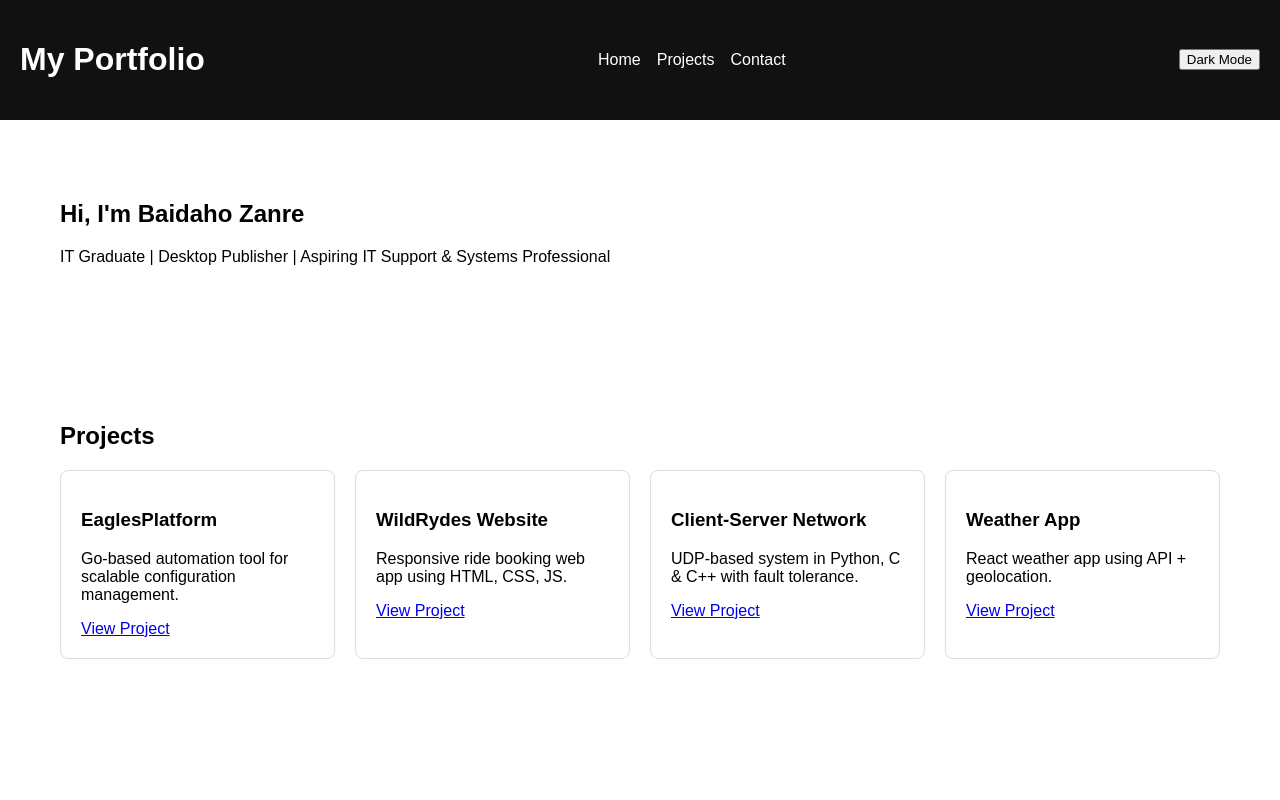
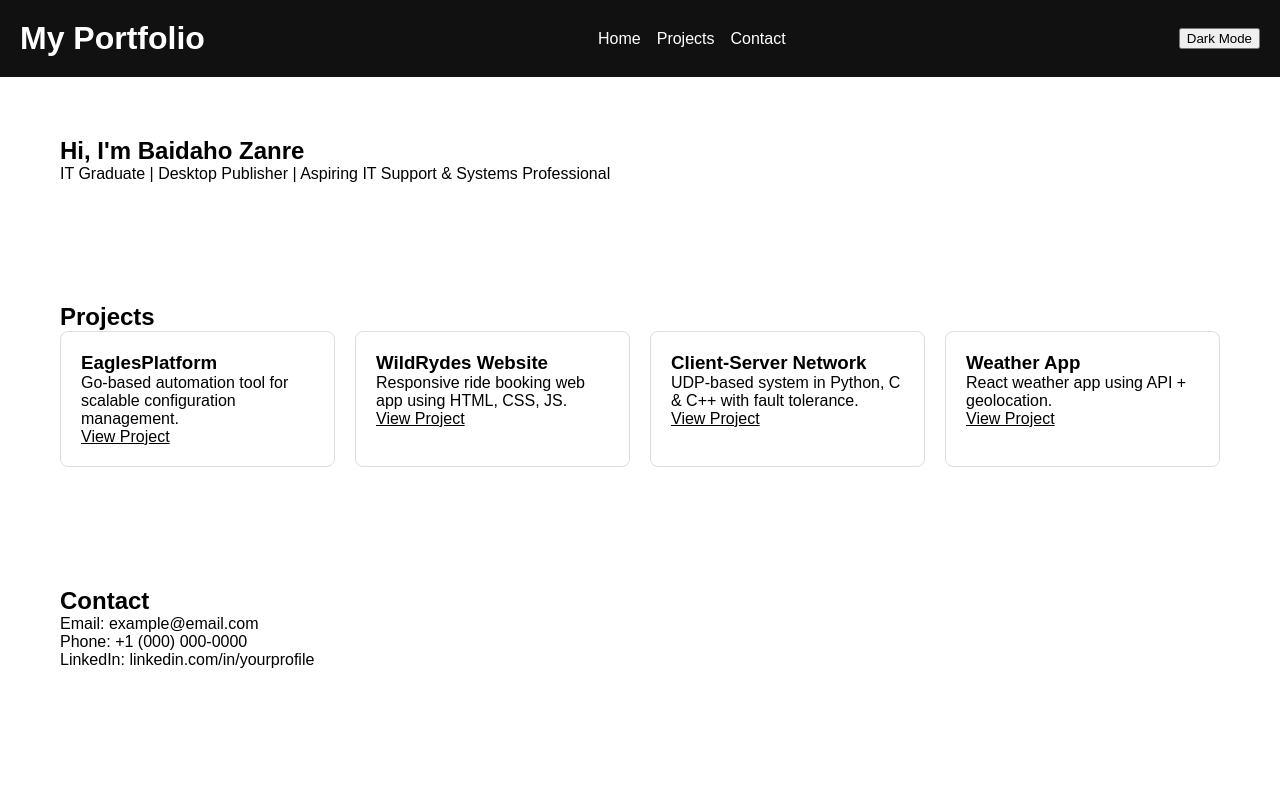
Before and after one commit to bz0074/Portfolio, a React (Vite) app: page / in a window 1280 px wide. Shown: the top 800 px of the page. Built offline with nearby package versions, Linux system fonts and the light colour scheme.

Commit message:
Update index.css

```diff
--- a/src/styles/index.css
+++ b/src/styles/index.css
@@ -1,4 +1,19 @@
-body.dark {
-  background-color: #111;
-  color: #f5f5f5;
+html {
+  scroll-behavior: smooth;
 }
+
+* {
+  box-sizing: border-box;
+}
+
+body,
+h1,
+h2,
+h3,
+p {
+  margin: 0;
+}
+
+a {
+  color: inherit;
+}
```
